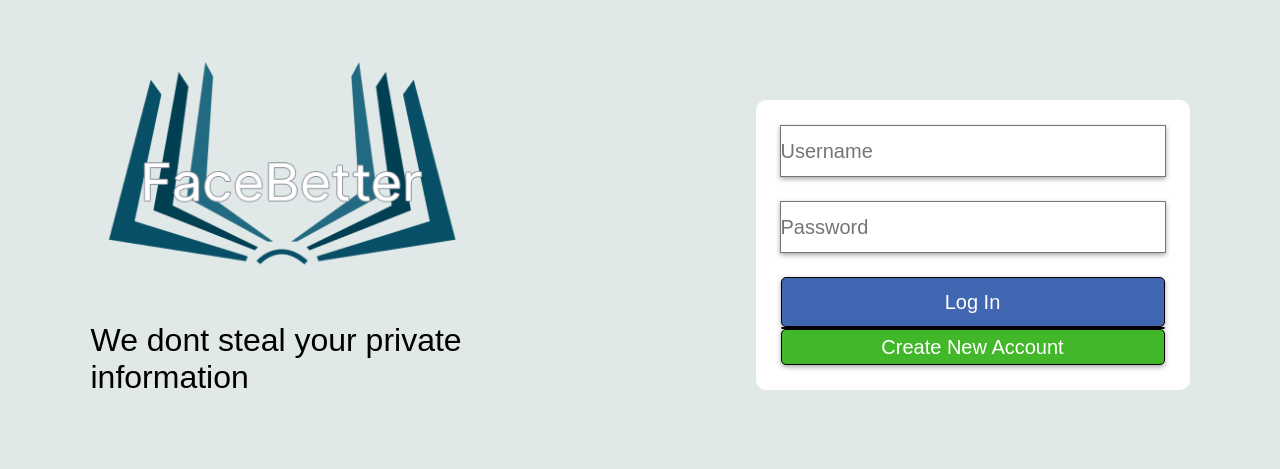
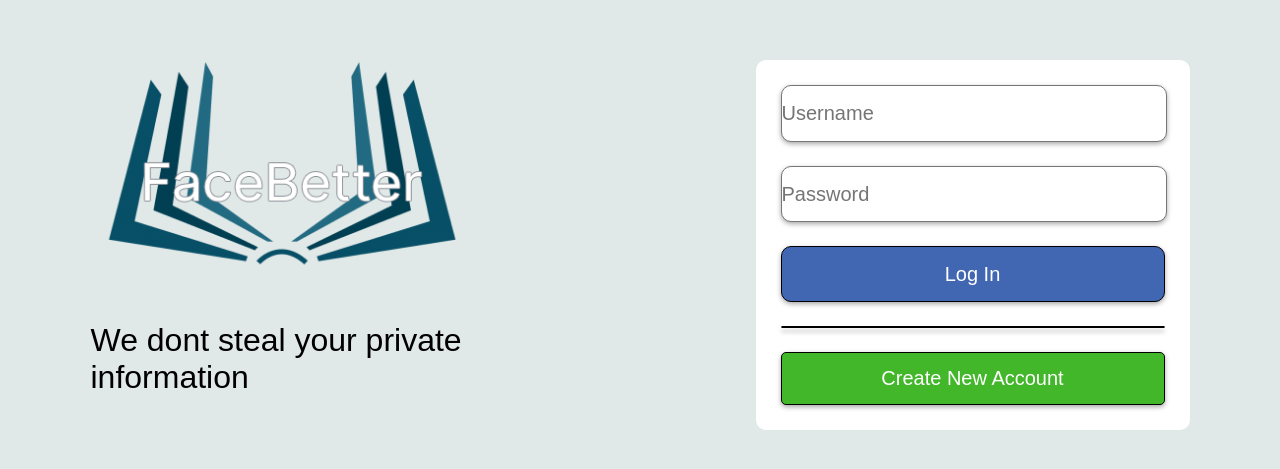
Before and after one commit to ReeCocho/facebetter-web, a React (Create React App) app in the folder frontend/: page / in a window 1280 px wide. Shown: the part 155-624 px from the top of the page. Built offline with nearby package versions, Linux system fonts and the light colour scheme.

Commit message:
Updates .css
updates the styling some more

```diff
--- a/frontend/src/App.css
+++ b/frontend/src/App.css
@@ -50,7 +50,7 @@
 
 #loginDiv {
   font-size: 20px;
-  height: 30%;
+  height: 40%;
   /* margin-left: 50%; */
   margin-left: 100px;
   padding: 25px;
@@ -67,43 +67,48 @@
   justify-content: space-evenly;
 }
 
-.inputBox {
-	font-size: 20px;
+.inputBox,
+#loginButton,
+#registerButton{
+  font-size: 20px;
   border-style: solid;
-  border-radius: 0%;
   padding: 0%;
   border-width: 1px;
-  height: 50px;
+  height: 32%;
+  border-radius: 10px;
   box-shadow: rgba(0, 0, 0, 0.35) 0px 2px 5px;
   width: 100%;
+  text-align: left;
+
 }
+
 
 .not__register{
   display: flex;
   flex-direction: column;
-  align-items: center;
+  justify-content: center;
+  height: 90%;
 }
 
 #loginButton {
   font-size: 20px;
-  border-radius: 5px;
-  width: 100%;
   border-width: 1px;
-  height: 50px;
+  height: 32%;
   font-family: 'Arial', sans-serif;
   border-style: solid;
   background-color: #4267B2;
   color: white;
   box-shadow: rgba(0, 0, 0, 0.35) 0px 2px 5px;
+  text-align: center;
 }
 
 .line{
 box-sizing: border-box;
-
 background: #FFFFFF;
 border: 1px solid #000000;
 box-shadow: 0px 4px 4px rgba(0, 0, 0, 0.25);
 border-radius: 10px;
+margin:24px 0;
 }
 
 #registerButton {
@@ -117,7 +122,8 @@ border-radius: 10px;
   background-color:#42B72A;
   color: white;
   box-shadow: rgba(0, 0, 0, 0.35) 0px 2px 5px;
-
+  height: 22%;
+  text-align: center;
 }
 
 .organize{
```
Also changed, not shown: frontend/src/components/Register.js (added).
